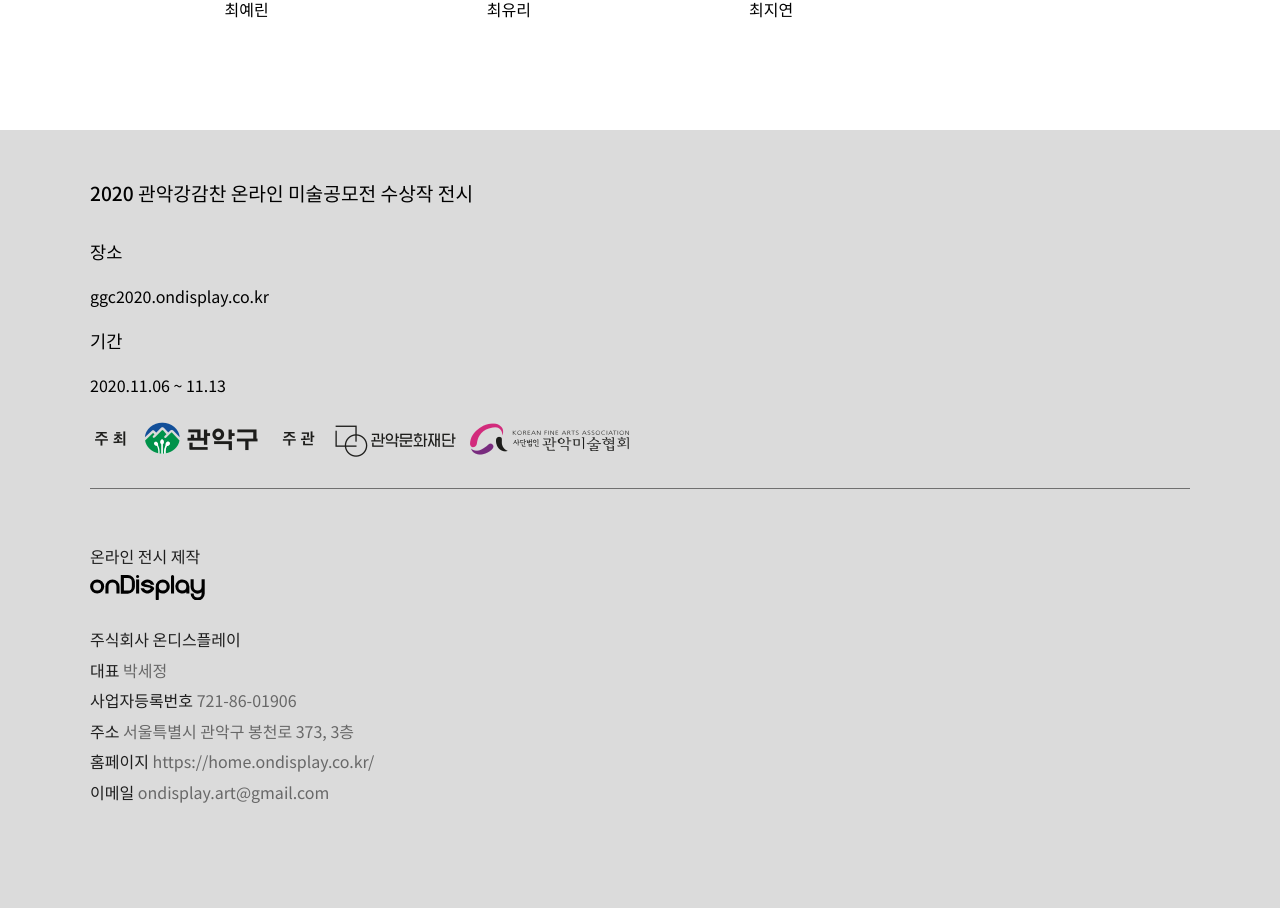
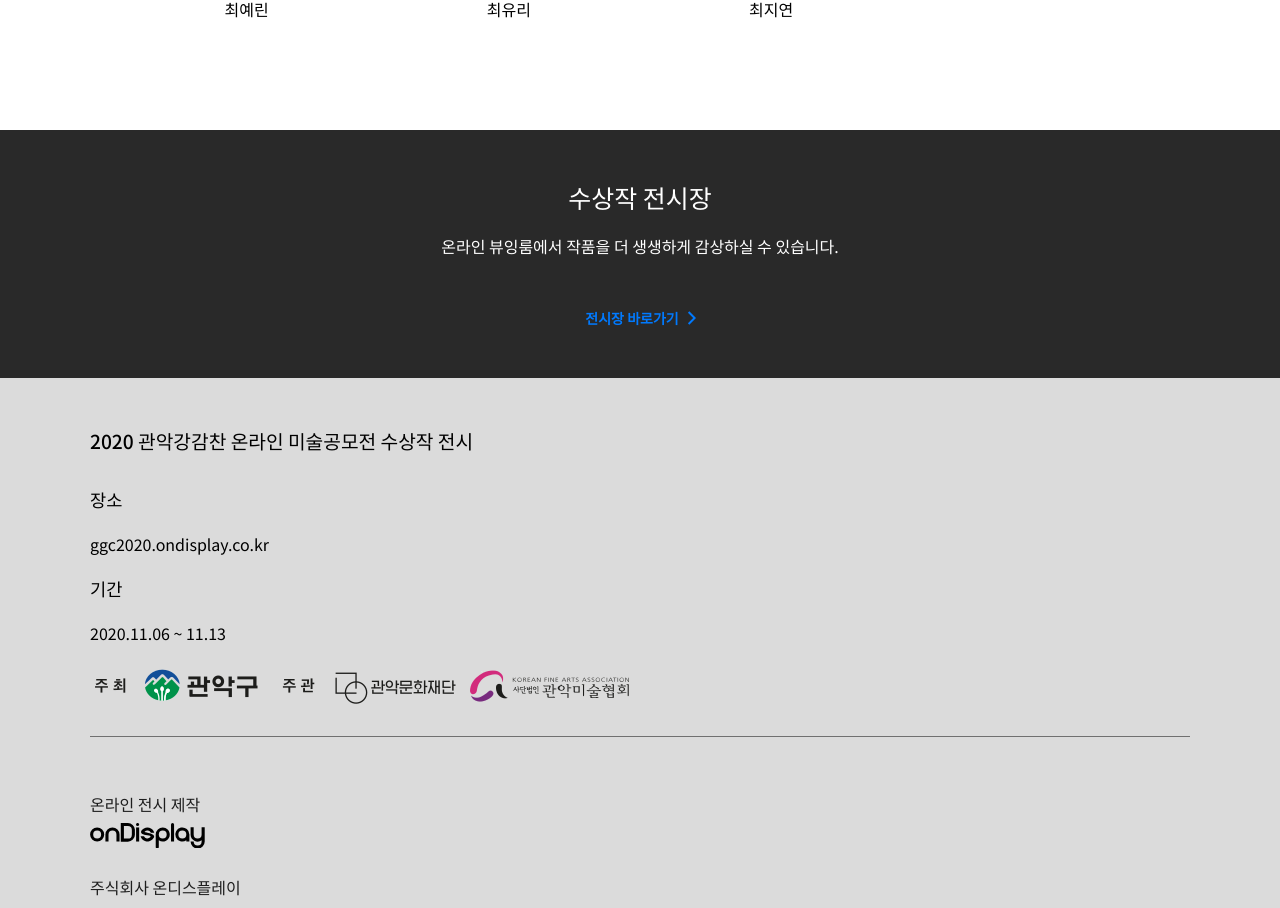
Before and after one commit to Jeonghyun-Kim/ggc2020, a Next.js app: page / in a window 1280 px wide. Shown: the part 6620-7528 px from the top of the page. Built offline with nearby package versions, Linux system fonts and the light colour scheme.

Commit message:
add NextSection
add 수상작 전시장 section

```diff
--- /dev/null
+++ b/components/NextSection.ts
@@ -0,0 +1,74 @@
+import styled from 'styled-components';
+
+interface NextSectionProps {
+  white?: boolean;
+}
+const NextSection = styled.section<NextSectionProps>`
+  padding: 48px 0;
+  display: flex;
+  flex-direction: column;
+  justify-content: space-around;
+  align-items: center;
+  background-color: ${(props) => (props.white ? '#f9f9f9' : '#292929')};
+  h2,
+  h4,
+  a {
+    margin: 0;
+    text-align: center;
+    padding: 0 32px;
+    word-break: keep-all;
+  }
+  h2 {
+    font-size: 1.56rem;
+    font-weight: 500;
+    color: ${(props) => (props.white ? 'black' : 'white')};
+  }
+  h4 {
+    margin: 16px 0 48px 0;
+    font-size: 1rem;
+    font-weight: 400;
+    color: ${(props) => (props.white ? 'black' : 'white')};
+  }
+  a {
+    width: fit-content;
+    display: flex;
+    align-items: center;
+    color: #007aff;
+    svg {
+      font-size: 1rem;
+    }
+    span {
+      margin: 0 5px;
+      font-size: 0.875rem;
+      font-weight: 700;
+    }
+    &:hover {
+      text-decoration: underline;
+    }
+  }
+  &.desktop {
+    padding: 80px 0;
+    h2 {
+      font-size: 2.5rem;
+    }
+    h4 {
+      margin: 32px 0 80px 0;
+      font-size: 1.5625rem;
+    }
+    a {
+      svg {
+        font-size: 1rem;
+      }
+      span {
+        margin: 0 10px;
+        font-size: 1rem;
+        font-weight: 700;
+      }
+    }
+  }
+  & + & {
+    padding-top: 0;
+  }
+`;
+
+export default NextSection;
--- a/pages/index.tsx
+++ b/pages/index.tsx
@@ -1,9 +1,10 @@
 import React from 'react';
 import NextImage from 'next/image';
+import Link from 'next/link';
 import styled from 'styled-components';
 
 import IconButton from '@material-ui/core/IconButton';
-
+import ArrowForwardIos from '@material-ui/icons/ArrowForwardIos';
 import { ArrowDown } from '../components/Icons/Arrow';
 import {
   AwardGallery,
@@ -12,6 +13,7 @@ import {
   Elementary,
 } from '../components/Icons/Title';
 import ArtworkListItem from '../components/ArtworkListItem';
+import NextSection from '../components/NextSection';
 import Footer from '../components/Footer';
 
 import useWindowSize from '../lib/useWindowSize';
@@ -481,6 +483,16 @@ const IndexPage: React.FC = () => {
           </div>
         ))}
       </section>
+      <NextSection>
+        <h2>수상작 전시장</h2>
+        <h4>온라인 뷰잉룸에서 작품을 더 생생하게 감상하실 수 있습니다.</h4>
+        <Link href="/ovr">
+          <a>
+            <span>전시장 바로가기</span>
+            <ArrowForwardIos />
+          </a>
+        </Link>
+      </NextSection>
       <section className="ack">
         <h2 className="title">2020 관악강감찬 온라인 미술공모전 수상작 전시</h2>
         <div className="division">
```
